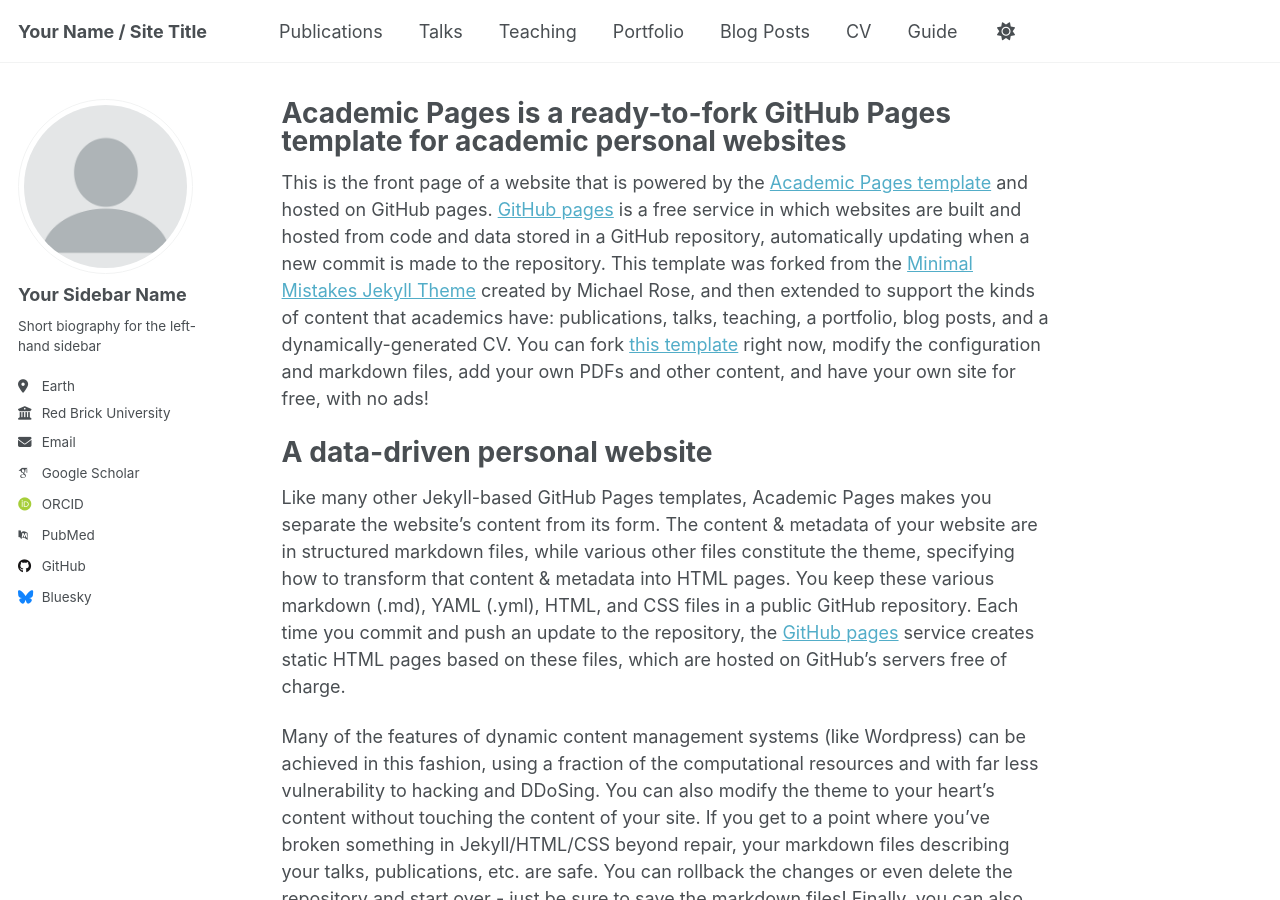
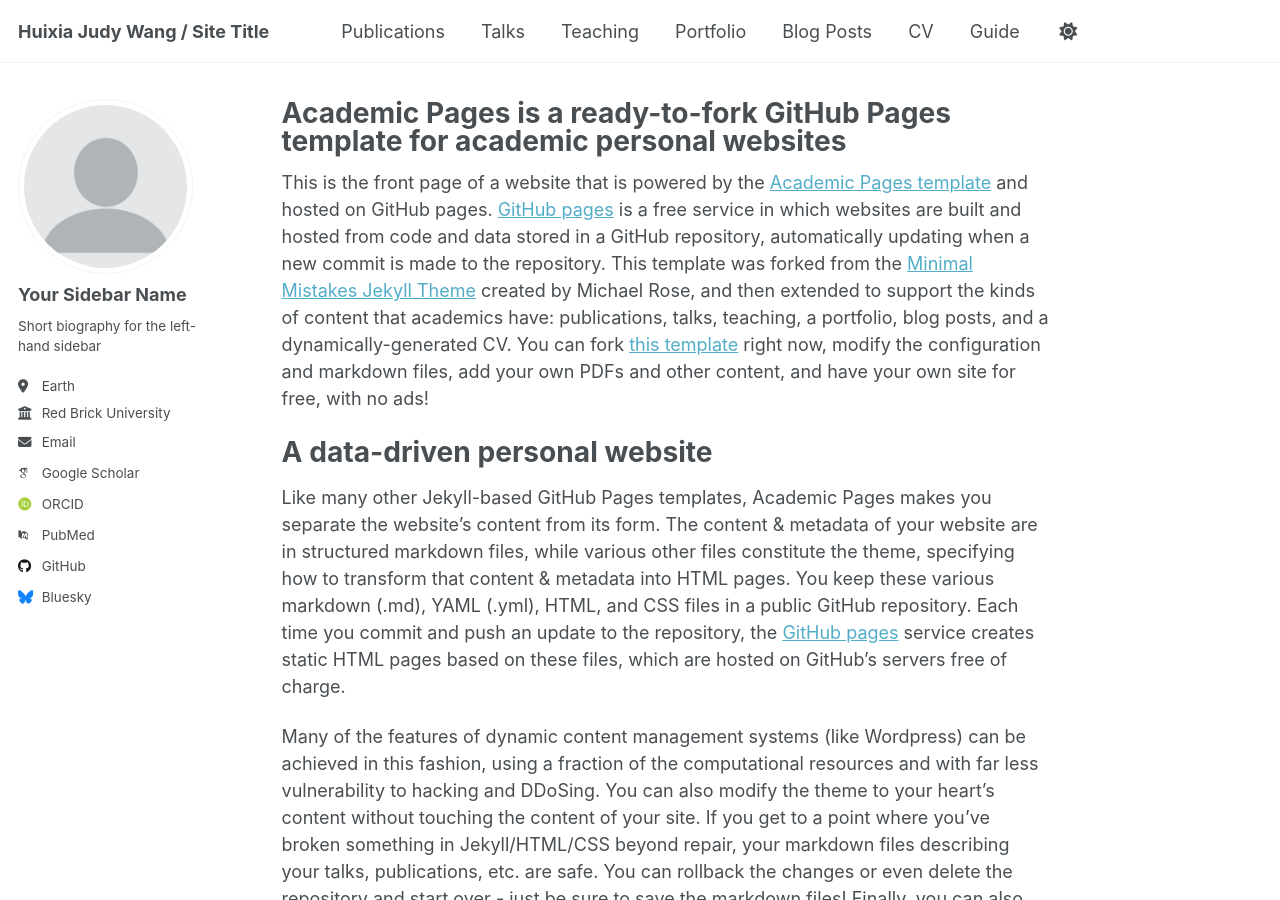
Before and after one commit to judywangstat/judywangstat.github.io, a Jekyll site: the page built from _pages/about.md, in a window 1280 px wide and 900 px high. Built offline with Jekyll 4.4.1, drawn with Linux system fonts in a browser that asks for light colours; some web fonts are replaced.

Commit message:
Update _config.yml

```diff
--- a/_config.yml
+++ b/_config.yml
@@ -9,7 +9,7 @@
 # Basic Site Settings
 locale                   : "en-US"
 site_theme               : "default"
-title                    : "Your Name / Site Title"
+title                    : "Huixia Judy Wang / Site Title"
 title_separator          : "-"
 name                     : &name "Your Name"
 description              : &description "personal description"
```
